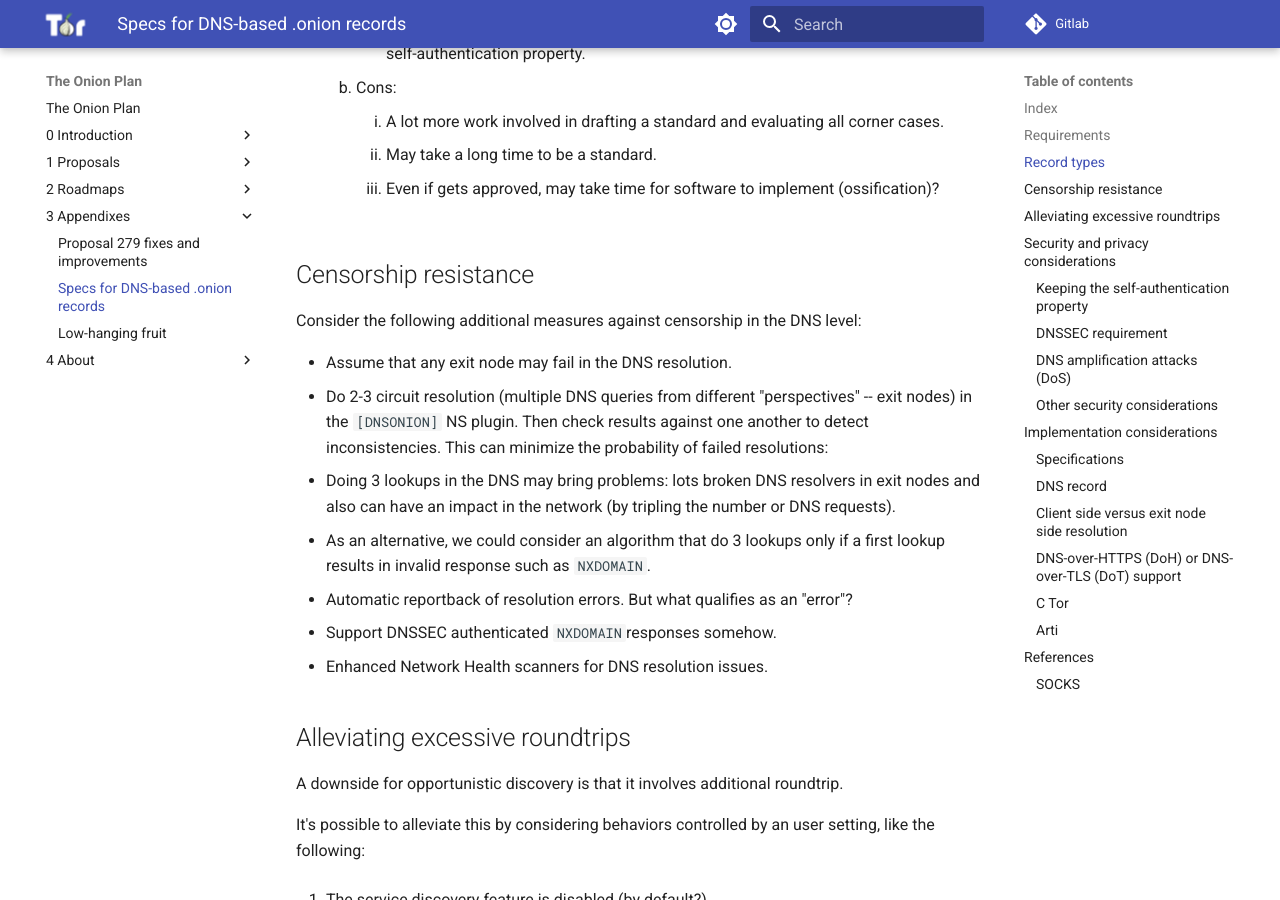
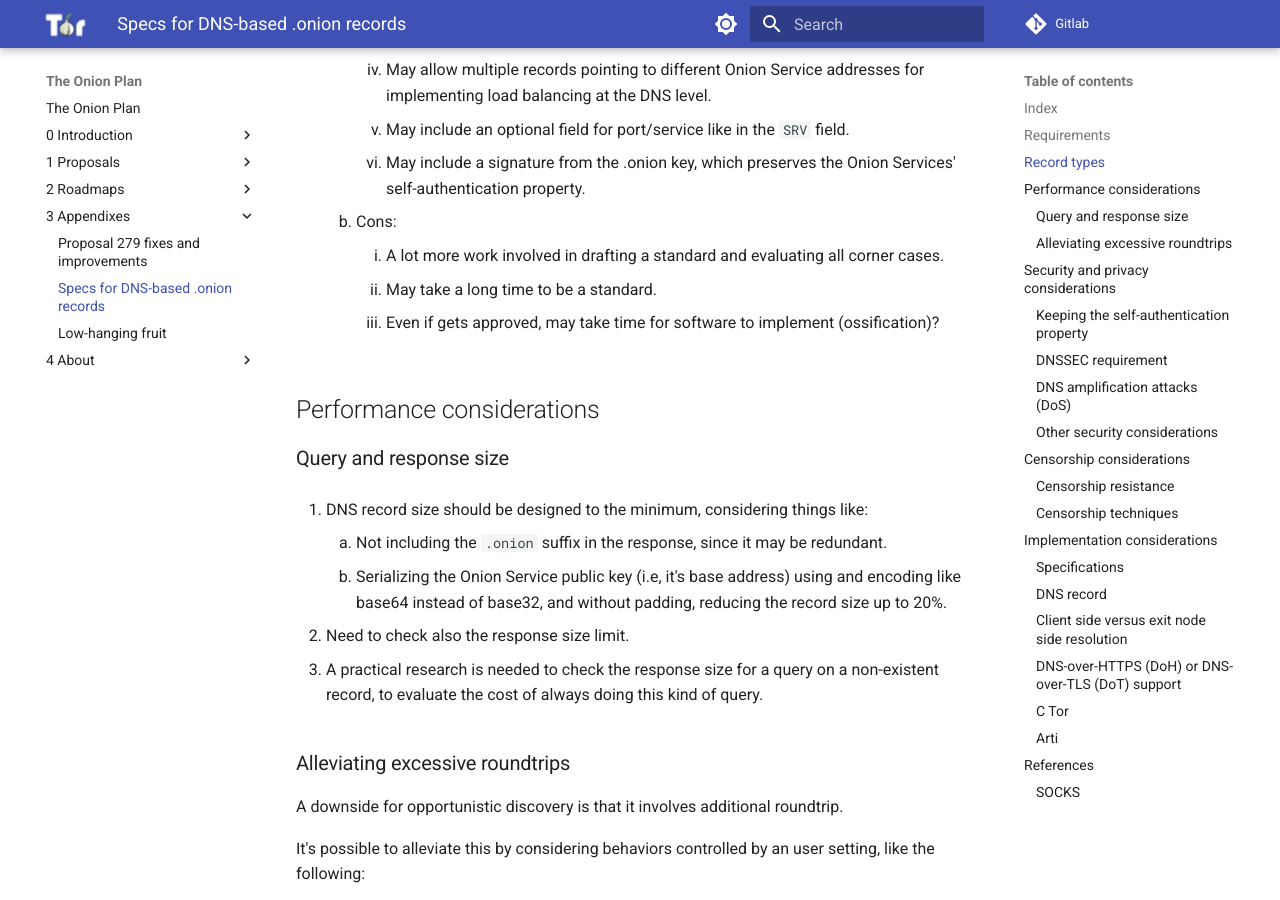
Before and after one commit to offsoc/onionplan, an MkDocs documentation site: the page built from docs/3 - Appendixes/02 - Appendix: Specs for DNS-based .onion records.md, in a window 1280 px wide and 900 px high, scrolled down 3241 px. Built offline with MkDocs 1.6.1 and Material for MkDocs 9.7.7, drawn with Linux system fonts in a browser that asks for light colours; some of the changed text lies outside the part shown.

Commit message:
Feat: Service Discovery: DNS: censorship, performance and protocol considerations

```diff
--- a/docs/3 - Appendixes/02 - Appendix: Specs for DNS-based .onion records.md
+++ b/docs/3 - Appendixes/02 - Appendix: Specs for DNS-based .onion records.md
@@ -95,26 +98,24 @@ Alternatives:
 [OnionRouter]: https://github.com/ehloonion/onionrouter
 [assigned by IANA]: https://www.iana.org/assignments/service-names-port-numbers/service-names-port-numbers.xhtml
 
-## Censorship resistance
+## Performance considerations
 
-Consider the following additional measures against censorship in the DNS level:
+### Query and response size
 
-* Assume that any exit node may fail in the DNS resolution.
-* Do 2-3 circuit resolution (multiple DNS queries from different "perspectives"
-  -- exit nodes) in the `[DNSONION]` NS plugin. Then check results against one
-  another to detect inconsistencies. This can minimize the probability of failed
-  resolutions:
-  * Doing 3 lookups in the DNS may bring problems: lots broken DNS resolvers in
-    exit nodes and also can have an impact in the network (by tripling the
-    number or DNS requests).
-  * As an alternative, we could consider an algorithm that do 3 lookups only if
-    a first lookup results in invalid response such as `NXDOMAIN`.
+1. DNS record size should be designed to the minimum, considering things like:
+    1. Not including the `.onion` suffix in the response, since it may be
+       redundant.
+    2. Serializing the Onion Service public key (i.e, it's base address)
+       using and encoding like base64 instead of base32, and without padding,
+       reducing the record size up to 20%.
 
-* Automatic reportback of resolution errors. But what qualifies as an "error"?
-* Support DNSSEC authenticated `NXDOMAIN`responses somehow.
-* Enhanced Network Health scanners for DNS resolution issues.
+2. Need to check also the response size limit.
 
-## Alleviating excessive roundtrips
+3. A practical research is needed to check the response size for a query on a
+   non-existent record, to evaluate the cost of always doing this kind of
+   query.
+
+### Alleviating excessive roundtrips
 
 A downside for opportunistic discovery is that it involves additional
 roundtrip.
@@ -170,6 +171,38 @@ Consider also:
    but might have common points to consider.
 
 [DoHoT project]: https://github.com/alecmuffett/dohot
+
+## Censorship considerations
+
+### Censorship resistance
+
+Consider the following additional measures against censorship in the DNS level:
+
+* Assume that any exit node may fail in the DNS resolution.
+* Do 2-3 circuit resolution (multiple DNS queries from different "perspectives"
+  -- exit nodes) in the `[DNSONION]` NS plugin. Then check results against one
+  another to detect inconsistencies. This can minimize the probability of failed
+  resolutions:
+  * Doing 3 lookups in the DNS may bring problems: lots broken DNS resolvers in
+    exit nodes and also can have an impact in the network (by tripling the
+    number or DNS requests).
+  * As an alternative, we could consider an algorithm that do 3 lookups only if
+    a first lookup results in invalid response such as `NXDOMAIN`.
+
+* Automatic reportback of resolution errors. But what qualifies as an "error"?
+* Support DNSSEC authenticated `NXDOMAIN`responses somehow.
+* Enhanced Network Health scanners for DNS resolution issues.
+
+### Censorship techniques
+
+Existing censorship techniques should also be evaluated to determine the
+overall resistance of the DNS method, like those discussed on
+[Section 5.1.1. DNS Interference from draft-irtf-pearg-censorship-10][]
+
+Some of these techniques could be mitigated by relying on [DNS-over-HTTPS
+(DoH)][] and [DNS-over-TLS (DoT)][].
+
+[Section 5.1.1. DNS Interference from draft-irtf-pearg-censorship-10]: https://datatracker.ietf.org/doc/html/draft-irtf-pearg-censorship#name-dns-interference
 
 ## Implementation considerations
 
```
Also changed, not shown: other parts of docs/3 - Appendixes/02 - Appendix: Specs for DNS-based .onion records.md (+4 -1 lines), docs/2 - Roadmaps/03 - Roadmap: Usability Proposal - Service Discovery.md (+6 -0 lines).
